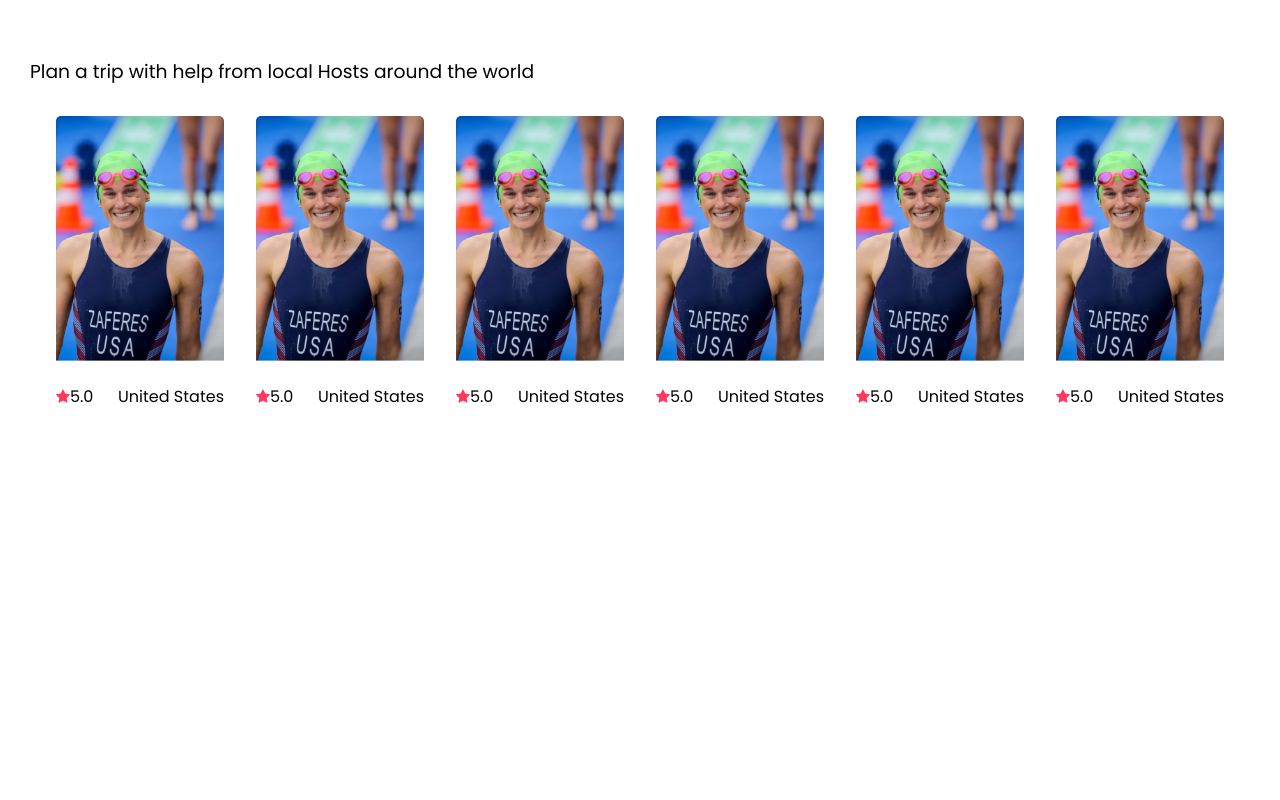
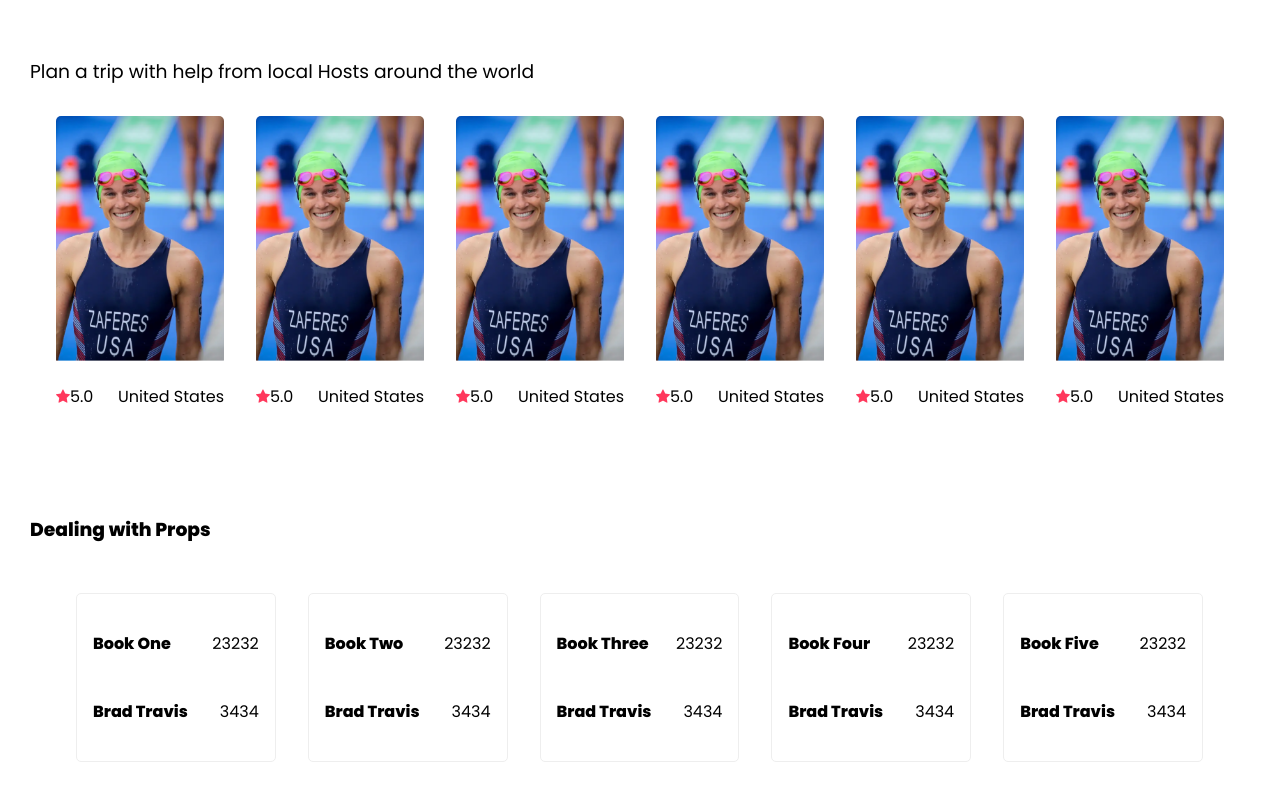
Before and after one commit to bilalhussain-dev/airbnb-exps, a React (Create React App) app: page / in a window 1280 px wide. Shown: the part 587-1387 px from the top of the page. Before the commit the page ends 1054 px from the top, so only its background shows below. Built offline with nearby package versions, Linux system fonts and the light colour scheme.

Commit message:
modified app

```diff
--- a/src/App.css
+++ b/src/App.css
@@ -14,7 +14,7 @@
 }
 
 
-section {
+section, .dataProp {
     padding: 30px;
 }
 
@@ -128,3 +128,31 @@
     font-size: 15px;
     color: #FF385C;
 }
+
+
+
+.data-props {
+    width: 95%;
+    display: flex;
+
+    overflow-y: hidden;
+    overflow-x: scroll;
+    scroll-behavior: smooth;
+
+}
+.data-props::-webkit-scrollbar{
+    display: none;
+}
+.card-header, .card-body {
+    display: flex;
+    justify-content: space-between;
+    align-items: center;
+}
+.card {
+    width: 200px;
+    border: 1px solid #eee;
+    padding: 1rem;
+    margin: 0 1rem;
+    border-radius: 5px;
+    cursor: grab;
+}
--- a/src/App.js
+++ b/src/App.js
@@ -3,12 +3,14 @@
 import Navbar from './components/Navbar'
 import Hero from './components/Hero';
 import ListExperiences from './components/ListExperiences';
+import Data from './components/Data';
 function App() {
   return (
     <div className="App">
       <Navbar />
       <Hero />
       <ListExperiences />
+      <Data />
     </div>
   );
 }
--- /dev/null
+++ b/src/components/Card.js
@@ -0,0 +1,18 @@
+import React from 'react'
+
+function Card({bookTitle, bookAutor, bookISBN, bookPrice}) {
+  return (
+    <div className='card'>
+        <div className="card-header">
+            <h4>{bookTitle}</h4>
+            <span>{bookPrice}</span>
+        </div>
+        <div className="card-body">
+            <h4>{bookAutor}</h4>
+            <span>{bookISBN}</span>
+        </div>
+    </div>
+  )
+}
+
+export default Card
--- /dev/null
+++ b/src/components/Data.js
@@ -0,0 +1,45 @@
+import React from 'react'
+import Card from './Card'
+
+function Data() {
+  return (
+    <div className="dataProp">
+        <h3>Dealing with Props</h3>
+        <section name="" id="" className='data-props'>
+
+        <Card
+           bookTitle= "Book One"
+           bookAutor="Brad Travis"
+           bookISBN="3434"
+           bookPrice={23232}
+        />
+        <Card
+           bookTitle= "Book Two"
+           bookAutor="Brad Travis"
+           bookISBN="3434"
+           bookPrice={23232}
+        />
+        <Card
+           bookTitle= "Book Three"
+           bookAutor="Brad Travis"
+           bookISBN="3434"
+           bookPrice={23232}
+        />
+        <Card
+           bookTitle= "Book Four"
+           bookAutor="Brad Travis"
+           bookISBN="3434"
+           bookPrice={23232}
+        />
+        <Card
+           bookTitle= "Book Five"
+           bookAutor="Brad Travis"
+           bookISBN="3434"
+           bookPrice={23232}
+        />
+    </section>
+    </div>
+  )
+}
+
+export default Data
```
